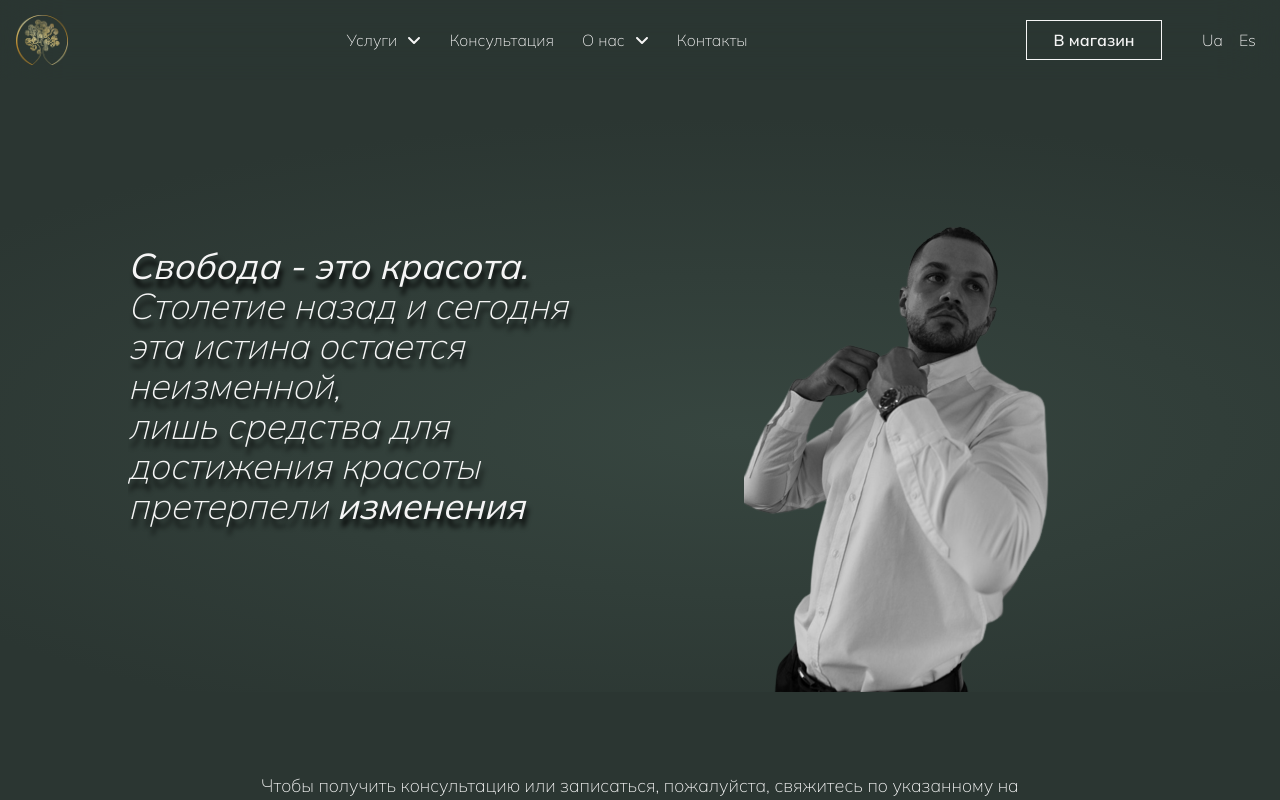
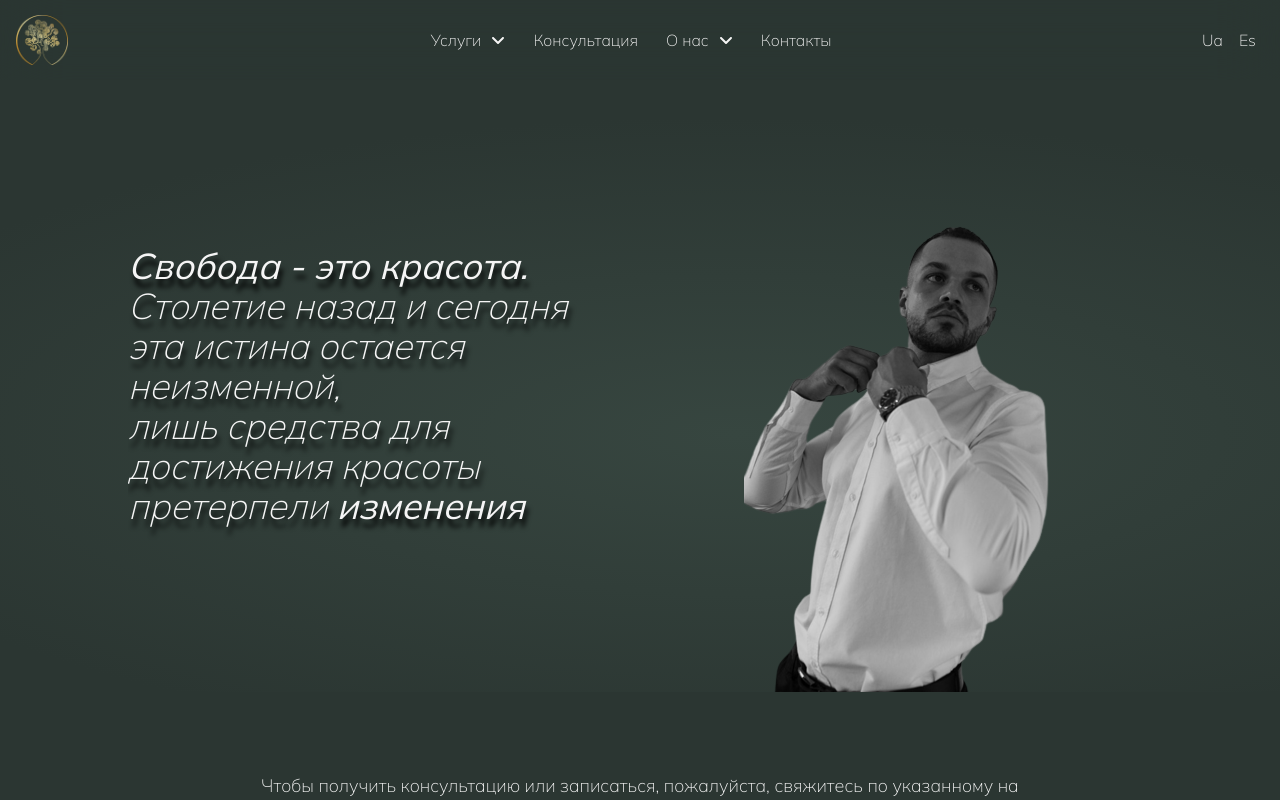
Before and after one commit to KirillUnited/beautymyway-app, a Next.js app: page / in a window 1280 px wide. Shown: the top 800 px of the page. Built offline with nearby package versions, Linux system fonts and the light colour scheme.

Commit message:
[header] remove button

```diff
--- a/src/components/Header/Header.tsx
+++ b/src/components/Header/Header.tsx
@@ -37,7 +37,6 @@ export default function Header() {
                     </Group>
 
                     <Group gap={'xl'} justify='center' visibleFrom='lg' className='gap-y-3'>
-                        <Button variant='transparent' className={styles.button}>В магазин</Button>
                         <div className="flex items-center font-light">
                             <button className={`px-2`}>Ua</button>
                             <button className={`px-2`}>Es</button>
@@ -76,7 +75,6 @@ export default function Header() {
                 </Flex>
 
                 <Flex direction={'column'} gap={'md'} align="center" key={235352535235}>
-                    <Button variant='primary' className={styles.button}>В магазин</Button>
                     <div className="flex items-center justify-center font-light">
                         <button className={`px-2`}>Ua</button>
                         <button className={`px-2`}>Es</button>
```
